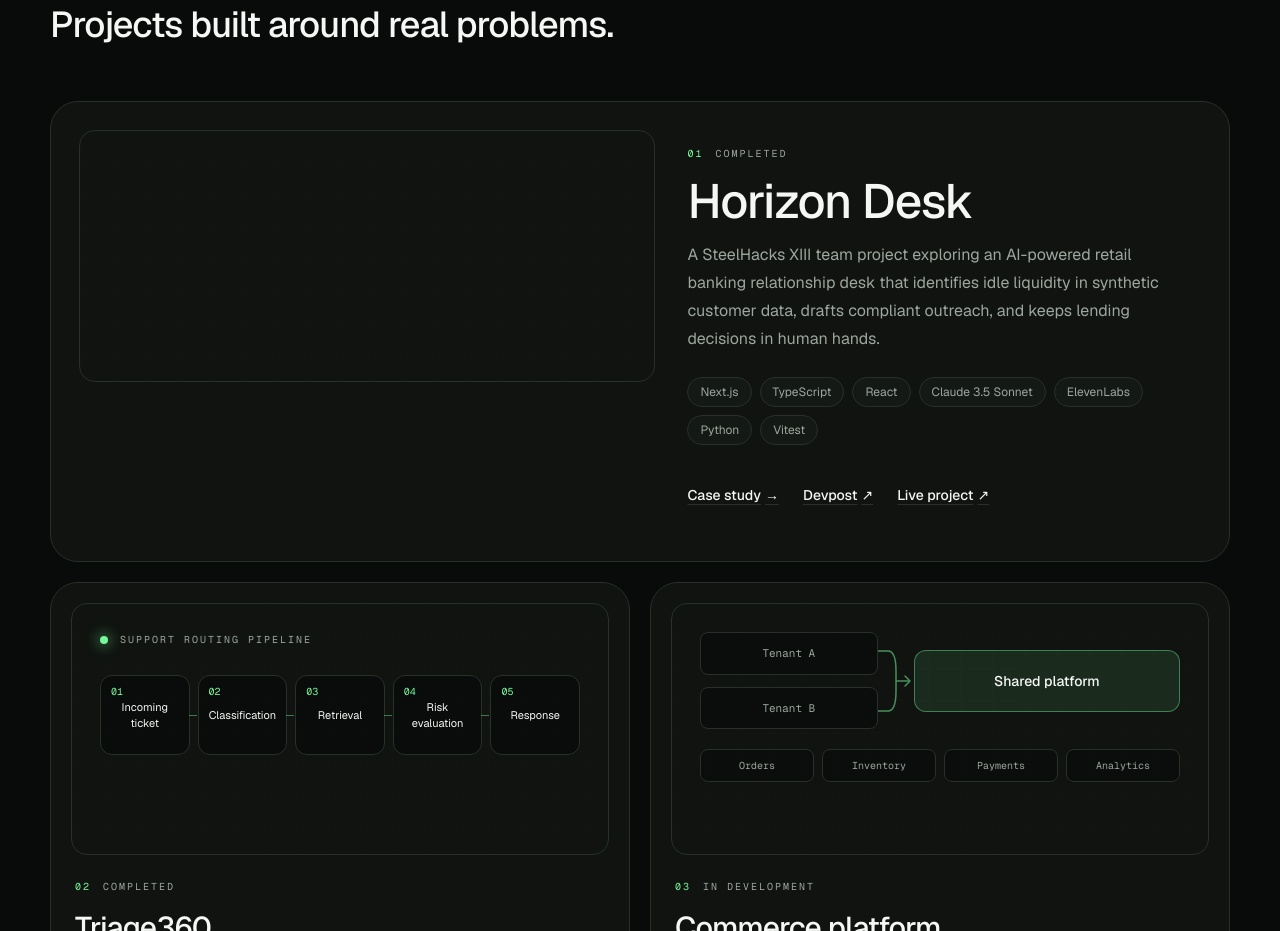
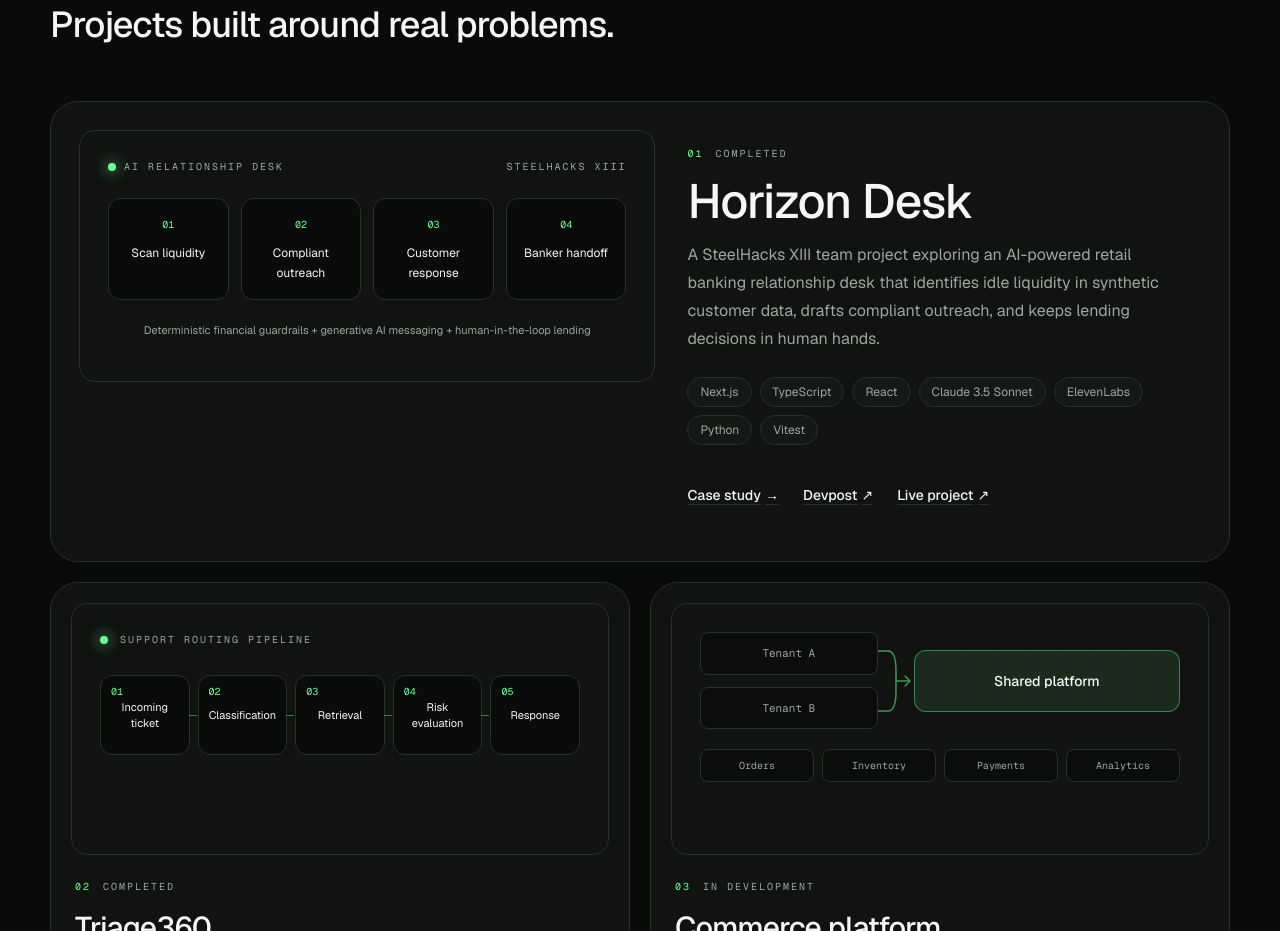
Before and after one commit to Knarf24/frank-ncube-portfolio, a Next.js app: page / in a window 1280 px wide. Shown: the part 920-1851 px from the top of the page. Built offline with nearby package versions, Linux system fonts and the light colour scheme; no server answers.

Commit message:
feat: add Horizon Desk project visual

```diff
--- a/components/projects/project-visual.tsx
+++ b/components/projects/project-visual.tsx
@@ -13,6 +13,39 @@ const triageSteps = [
 ];
 
 const commerceSystems = ["Orders", "Inventory", "Payments", "Analytics"];
+
+
+function HorizonDeskVisual() {
+  const stages = ["Scan liquidity", "Compliant outreach", "Customer response", "Banker handoff"];
+
+  return (
+    <div className="relative flex h-full w-full flex-col justify-center p-5 sm:p-7">
+      <div className="mb-6 flex items-center justify-between gap-3 font-mono text-[10px] uppercase tracking-[0.2em] text-[var(--muted)]">
+        <span className="inline-flex items-center gap-2">
+          <span className="h-2 w-2 rounded-full bg-[var(--accent)] shadow-[0_0_14px_var(--accent)]" />
+          AI relationship desk
+        </span>
+        <span>SteelHacks XIII</span>
+      </div>
+      <ol className="grid gap-3 sm:grid-cols-4">
+        {stages.map((stage, index) => (
+          <li
+            key={stage}
+            className="relative rounded-xl border border-[var(--border)] bg-[color:rgba(9,11,10,0.72)] px-3 py-4 text-center text-xs leading-5 text-[var(--text)]"
+          >
+            <span className="mb-2 block font-mono text-[10px] text-[var(--accent)]">
+              {String(index + 1).padStart(2, "0")}
+            </span>
+            {stage}
+          </li>
+        ))}
+      </ol>
+      <p className="mt-5 text-center text-[11px] leading-5 text-[var(--muted)]">
+        Deterministic financial guardrails + generative AI messaging + human-in-the-loop lending
+      </p>
+    </div>
+  );
+}
 
 function TriageVisual() {
   return (
@@ -121,6 +154,7 @@ export function ProjectVisual({ slug }: ProjectVisualProps) {
     >
       <div className="absolute inset-0 bg-[linear-gradient(color-mix(in_srgb,var(--border)_32%,transparent)_1px,transparent_1px),linear-gradient(90deg,color-mix(in_srgb,var(--border)_32%,transparent)_1px,transparent_1px)] bg-[size:32px_32px] opacity-25" />
       <div className="relative h-full min-h-[250px]">
+        {slug === "horizon-desk" ? <HorizonDeskVisual /> : null}
         {slug === "triage360" ? <TriageVisual /> : null}
         {slug === "commerce-platform" ? <CommerceVisual /> : null}
         {slug === "streetwise" ? <StreetwiseVisual /> : null}
```
